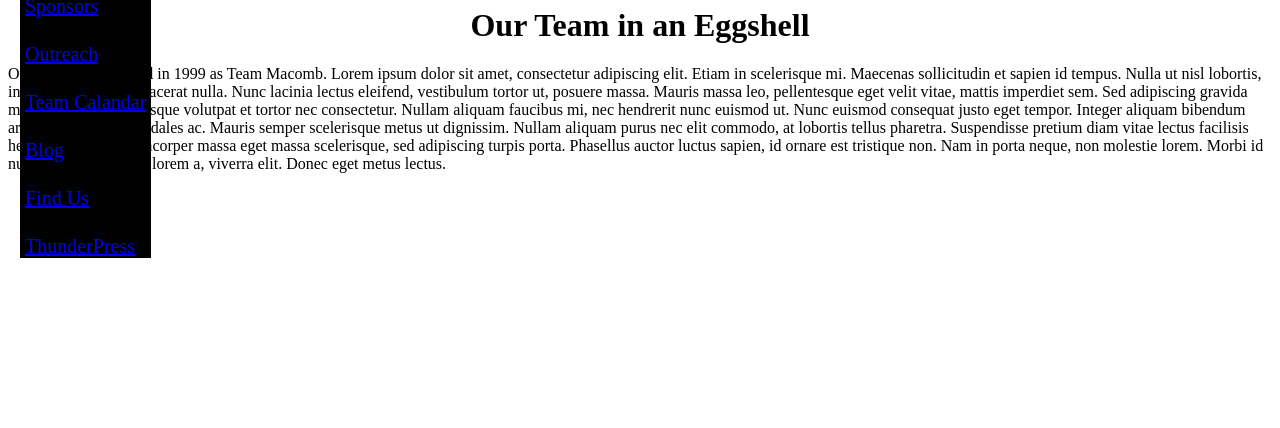
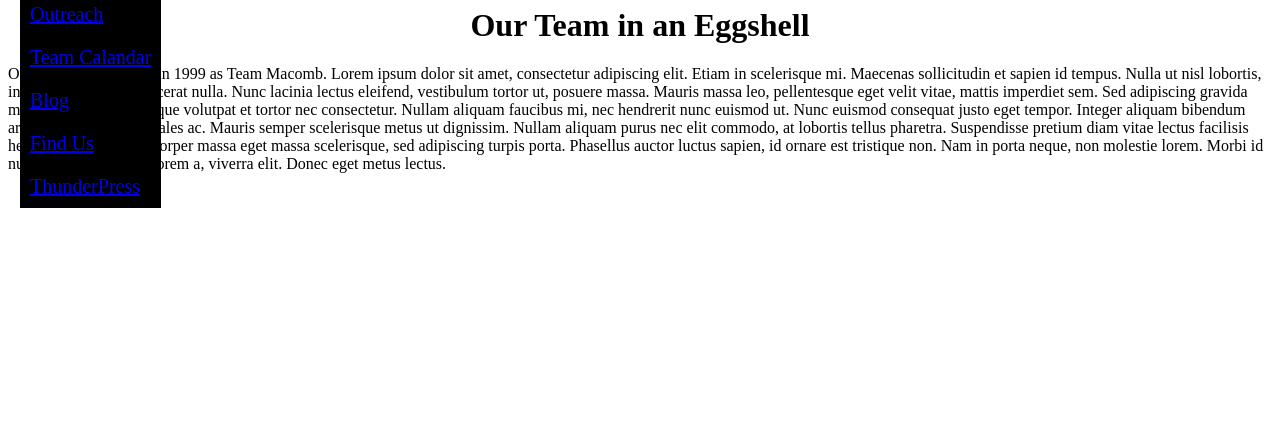
Before and after one commit to tina98/thunderchickens, a plain HTML site: page index.html in a window 1280 px wide. Shown: the part 372-800 px from the top of the page. Drawn offline with Linux system fonts and the light colour scheme.

Commit message:
Update main.css

```diff
--- a/css/main.css
+++ b/css/main.css
@@ -6,7 +6,7 @@
   color: white;
 }
 #nav li{
-  padding: 25px 5px 0px;
+  padding: 10px 10px 10px;
   font-size: 20px;
   list-style-type: none;
 }
```
